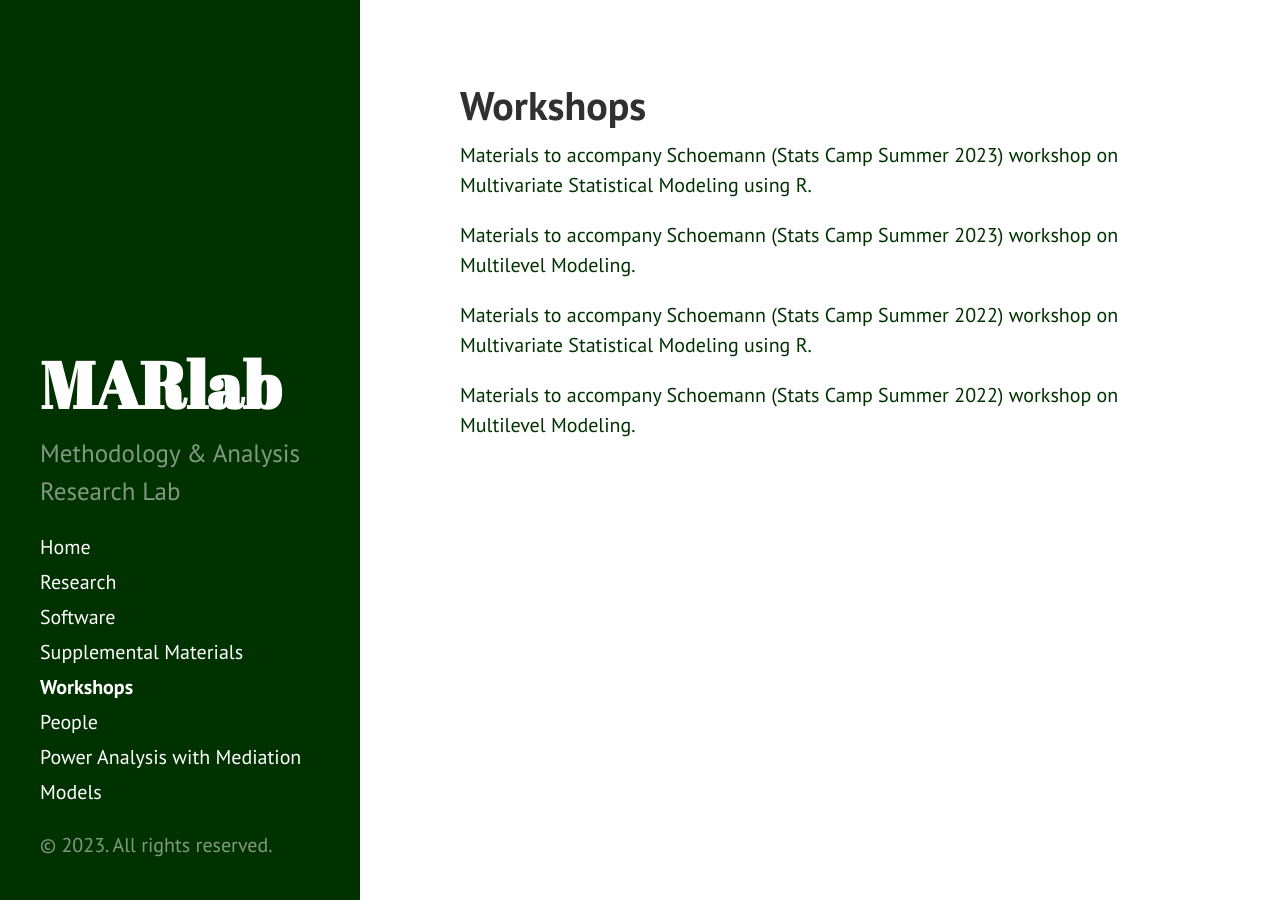
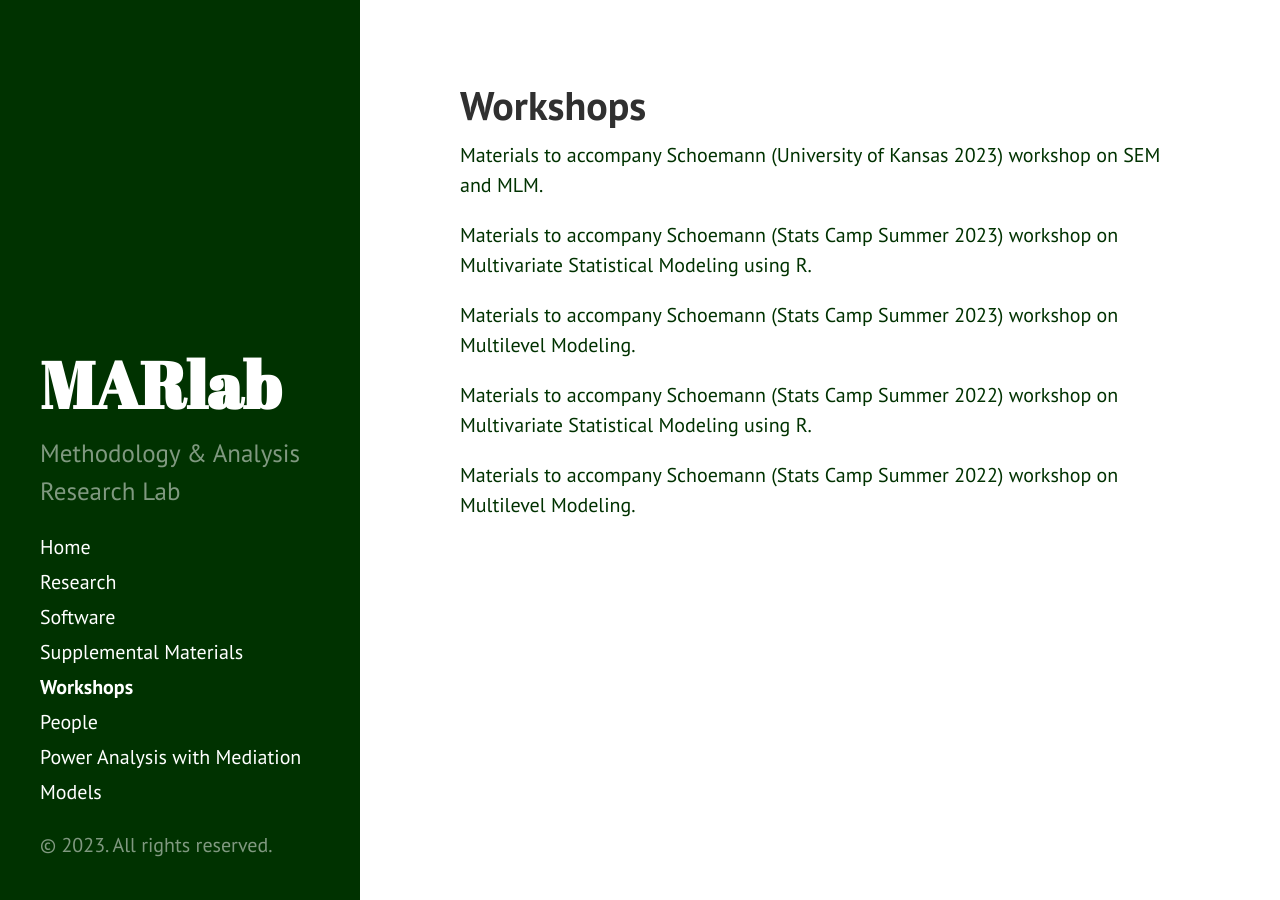
Before and after one commit to schoam4/schoam4.github.io, a Jekyll site: the page built from Workshops.md, in a window 1280 px wide. Built offline with Jekyll 4.4.1, drawn with Linux system fonts in a browser that asks for light colours.

Commit message:
Update Workshops.md
Add KU materials

```diff
--- a/Workshops.md
+++ b/Workshops.md
@@ -2,6 +2,9 @@
 layout: page
 title: Workshops
 ---
+
+
+[Materials to accompany Schoemann (University of Kansas 2023) workshop on SEM and MLM.](https://github.com/schoam4/Talks/raw/master/KU_SEMMLM_08042023.zip)
 
 
 [Materials to accompany Schoemann (Stats Camp Summer 2023) workshop on Multivariate Statistical Modeling using R.](https://github.com/schoam4/Talks/raw/master/Stats_Camp/MVM_R_Summer2023.zip)
```
